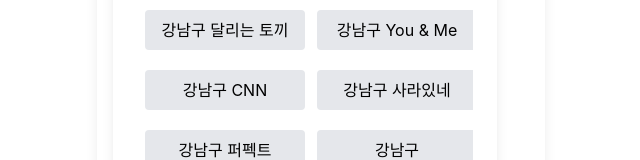
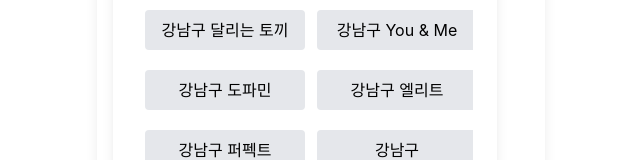
Before and after one commit to black-scale/startTalk, a Vue app: page / in a window 1280 px wide. Both pictures are taken after a click on the button "채팅방 선택". Shown: the part 450-610 px from the top of the page, without its empty margins (319-959 px from the left). Built offline with nearby package versions, Linux system fonts and the light colour scheme; no server answers; what aws-amplify would draw is missing.

Commit message:
update 톡방 이름 변경

```diff
--- a/src/components/SelectChatRoom.vue
+++ b/src/components/SelectChatRoom.vue
@@ -45,8 +45,8 @@
             stores: [
                 { region: "강남구", name: "달토", display_name:"달리는 토끼" },
                 { region: "강남구", name: "유앤미", display_name:"You & Me"  },
-                { region: "강남구", name: "CNN", display_name:"CNN"  },
-                { region: "강남구", name: "사라", display_name:"사라있네"  },
+                { region: "강남구", name: "도파민", display_name:"도파민"  },
+                { region: "강남구", name: "엘리트", display_name:"엘리트"  },
                 { region: "강남구", name: "퍼펙트", display_name:"퍼펙트"  },
                 { region: "강남구", name: "가게이름8", display_name:""  },
                 { region: "인천", name: "가게이름1", display_name:""  },
```
